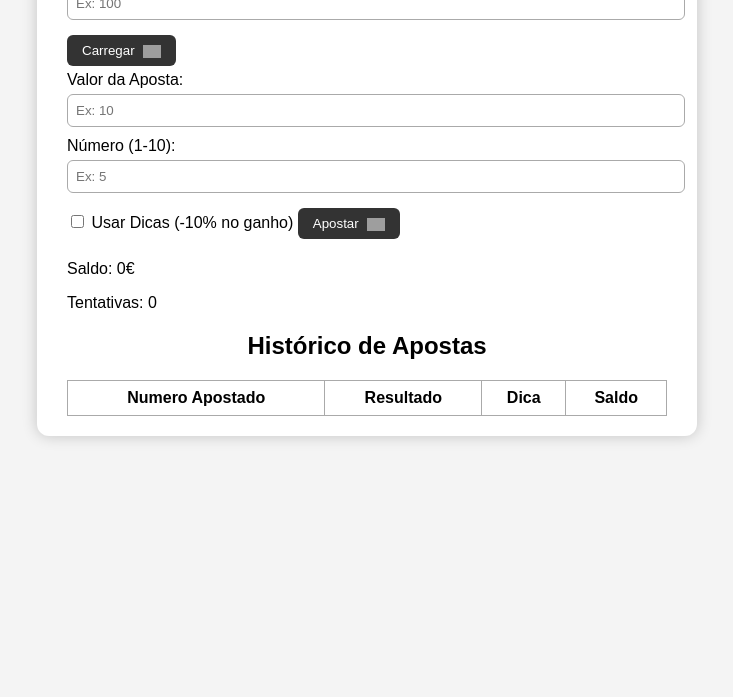
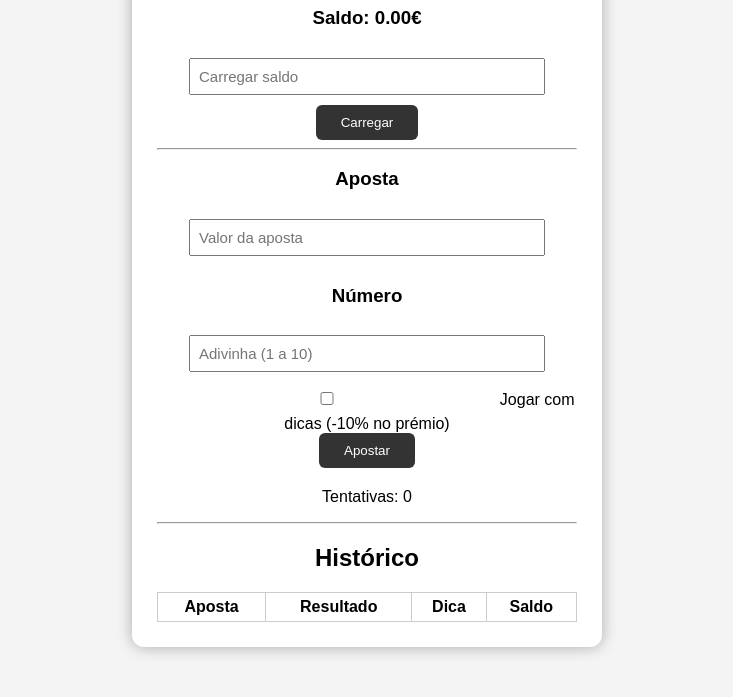
Before and after one commit to Kintino008/Kintino008.github.io, a plain HTML site: page trabalho 13/index.html in a window 1280 px wide. Shown: the part 186-883 px from the top of the page, without its empty margins (273-1006 px from the left). Before the commit the page ends 800 px from the top, so only its background shows below. Drawn offline with Linux system fonts and the light colour scheme; grey boxes are pictures that could not be loaded.

Commit message:
suhueahih

```diff
--- a/trabalho 13/index.html
+++ b/trabalho 13/index.html
@@ -3,57 +3,60 @@
 <head>
     <meta charset="UTF-8">
     <meta name="viewport" content="width=device-width, initial-scale=1.0">
-    <title>Jogo de Sorteio</title>
+    <title>Jogo do Número Secreto</title>
     <link rel="stylesheet" href="style.css">
 </head>
 <body>
-    <div class="container">
-        <h1>Jogo de Apostas: Sorteio de 1 a 10</h1>
 
-        <div class="saldo-section">
-            <label for="saldoInput">Carregar Saldo:</label>
-            <input type="number" id="saldoInput" placeholder="Ex: 100">
-            <button id="carregarSaldo">Carregar <img src="https://i.imgur.com/ZgO3F0k.png" alt="nota" class="money-icon"></button>
+    <div class="card">
+
+        <h1>🎲 Jogo do Número Secreto (1 a 10)</h1>
+
+        <h3>Saldo: <span id="saldoDisplay">0.00</span>€</h3>
+        <input type="number" id="saldoInput" placeholder="Carregar saldo" min="1">
+        <button id="carregarSaldo">Carregar</button>
+
+        <hr>
+
+        <h3>Aposta</h3>
+        <input type="number" id="apostaValor" placeholder="Valor da aposta" min="1">
+
+        <h3>Número</h3>
+        <input type="number" id="apostaNumero" placeholder="Adivinha (1 a 10)" min="1" max="10">
+
+        <div class="dicas">
+            <label>
+                <input type="checkbox" id="usarDica">
+                Jogar com dicas (-10% no prémio)
+            </label>
         </div>
 
-        <div class="aposta-section">
-            <label for="apostaValor">Valor da Aposta:</label>
-            <input type="number" id="apostaValor" placeholder="Ex: 10">
+        <button id="apostar">Apostar</button>
 
-            <label for="apostaNumero">Número (1-10):</label>
-            <input type="number" id="apostaNumero" placeholder="Ex: 5">
+        <p id="mensagem"></p>
+        <p>Tentativas: <span id="tentativas">0</span></p>
 
-            <label>
-                <input type="checkbox" id="usarDica"> Usar Dicas (-10% no ganho)
-            </label>
+        <!-- Imagem de vitória -->
+        <img id="imgVitoria" src="1000037384.jpg" style="display:none; width:250px; margin-top:20px;">
 
-            <button id="apostar">Apostar <img src="https://i.imgur.com/ZgO3F0k.png" alt="nota" class="money-icon"></button>
-        </div>
+        <!-- Cheque -->
+        <div id="cheque" class="cheque"></div>
 
-        <div class="status">
-            <p id="mensagem"></p>
-            <p>Saldo: <span id="saldoDisplay">0</span>€</p>
-            <p>Tentativas: <span id="tentativas">0</span></p>
-        </div>
+        <hr>
 
-        <h2>Histórico de Apostas</h2>
+        <h2>Histórico</h2>
         <table>
             <thead>
                 <tr>
-                    <th>Numero Apostado</th>
+                    <th>Aposta</th>
                     <th>Resultado</th>
                     <th>Dica</th>
                     <th>Saldo</th>
                 </tr>
             </thead>
-            <tbody id="history">
-                <!-- Linhas geradas dinamicamente -->
-            </tbody>
+            <tbody id="history"></tbody>
         </table>
 
-        <div id="cheque" class="cheque">
-            <!-- Cheque final aparecerá aqui -->
-        </div>
     </div>
 
     <script src="script.js"></script>
--- a/trabalho 13/script.js
+++ b/trabalho 13/script.js
@@ -1,54 +1,49 @@
-// Estado do jogo
 let saldo = 0;
 let tentativas = 0;
 let numeroSorteado = gerarNumero();
+
 const history = document.getElementById("history");
-
-// Elementos do DOM
 const saldoDisplay = document.getElementById("saldoDisplay");
 const mensagem = document.getElementById("mensagem");
 const chequeDiv = document.getElementById("cheque");
 const apostarBtn = document.getElementById("apostar");
+const imgVitoria = document.getElementById("imgVitoria");
 
-// Função para gerar número aleatório entre 1 e 10
 function gerarNumero() {
     return Math.floor(Math.random() * 10) + 1;
 }
 
-// Atualiza o saldo na interface
 function atualizarSaldoDisplay() {
     saldoDisplay.textContent = saldo.toFixed(2);
 }
 
-// Carregar saldo
 document.getElementById("carregarSaldo").addEventListener("click", () => {
     const valor = parseFloat(document.getElementById("saldoInput").value);
     if (isNaN(valor) || valor <= 0) {
-        alert("Introduz um valor válido para o saldo.");
+        alert("Introduz um valor válido para carregar saldo.");
         return;
     }
+
     saldo += valor;
     atualizarSaldoDisplay();
     document.getElementById("saldoInput").value = "";
 });
 
-// Apostar
 apostarBtn.addEventListener("click", () => {
     const apostaValor = parseFloat(document.getElementById("apostaValor").value);
     const apostaNumero = parseInt(document.getElementById("apostaNumero").value);
     const usarDica = document.getElementById("usarDica").checked;
 
-    // Validação
     if (isNaN(apostaValor) || apostaValor <= 0) {
         alert("Valor de aposta inválido.");
         return;
     }
     if (isNaN(apostaNumero) || apostaNumero < 1 || apostaNumero > 10) {
-        alert("Número de aposta inválido (1 a 10).");
+        alert("Número inválido (1-10).");
         return;
     }
     if (apostaValor > saldo) {
-        alert("Não tens saldo suficiente para essa aposta.");
+        alert("Saldo insuficiente.");
         return;
     }
 
@@ -56,50 +51,57 @@ apostarBtn.addEventListener("click", () => {
     let resultado = "";
     let dica = "";
 
-    // Verifica se acertou
     if (apostaNumero === numeroSorteado) {
+
         let ganho = usarDica ? apostaValor * 0.9 : apostaValor;
         saldo += ganho;
         resultado = "Acertou!";
-        mensagem.textContent = "🎉 Parabéns! Acertaste!";
-        mensagem.style.color = "white";
+
+        mensagem.textContent = "🎉 Acertaste!";
         document.body.style.backgroundColor = "green";
 
-        // Bloqueia inputs e botão
+        // ÁUDIO DE VITÓRIA
+        const audio = new Audio("pou-estourado_zIWCpMy.mp3");
+        audio.play();
+
+        // MOSTRAR IMAGEM DE VITÓRIA
+        imgVitoria.style.display = "block";
+
+        // Bloquear inputs
         document.getElementById("apostaValor").disabled = true;
         document.getElementById("apostaNumero").disabled = true;
         document.getElementById("usarDica").disabled = true;
         apostarBtn.disabled = true;
 
-        // Emite cheque
+        // CHEQUE
         chequeDiv.style.display = "block";
-        chequeDiv.innerHTML = `CHEQUE<br>Nome: Tania<br>Quantia: ${ganho.toFixed(2)}€`;
+        chequeDiv.innerHTML = `CHEQUE<br>Nome: Jogador<br>Quantia: ${ganho.toFixed(2)}€`;
+
     } else {
         saldo -= apostaValor;
-        resultado = "Falhou!";
-        mensagem.textContent = "❌ Errou Oxana! Tenta novamente.";
-        mensagem.style.color = "white";
+        resultado = "Falhou";
+
+        mensagem.textContent = "❌ Erraste!";
         document.body.style.backgroundColor = "red";
 
-        // Dá dica **apenas se usarDica estiver marcado**
         if (usarDica) {
             dica = apostaNumero < numeroSorteado ? "Maior" : "Menor";
-        } else {
-            dica = "";
         }
     }
 
     atualizarSaldoDisplay();
 
-    // Regista no histórico
     const tr = document.createElement("tr");
-    tr.innerHTML = `<td>${apostaNumero}</td><td>${resultado}</td><td>${dica}</td><td>${saldo.toFixed(2)}€</td>`;
+    tr.innerHTML = `
+        <td>${apostaNumero}</td>
+        <td>${resultado}</td>
+        <td>${dica}</td>
+        <td>${saldo.toFixed(2)}€</td>
+    `;
     history.appendChild(tr);
 
-    // Atualiza tentativas
     document.getElementById("tentativas").textContent = tentativas;
 
-    // Limpa inputs da aposta
     document.getElementById("apostaNumero").value = "";
     document.getElementById("apostaValor").value = "";
 });
--- a/trabalho 13/style.css
+++ b/trabalho 13/style.css
@@ -1,79 +1,65 @@
 body {
-    font-family: Arial, sans-serif;
-    background-color: #f4f4f4;
-    transition: background-color 0.5s ease;
     margin: 0;
     padding: 0;
+    font-family: Arial, sans-serif;
+    background: #f4f4f4;
+    transition: background-color 0.4s ease;
 }
 
-.container {
-    width: 90%;
-    max-width: 600px;
+.card {
+    width: 420px;
     margin: 50px auto;
     background: white;
-    padding: 20px 30px;
+    padding: 25px;
     border-radius: 12px;
-    box-shadow: 0 0 15px rgba(0,0,0,0.2);
-}
-
-h1, h2 {
+    box-shadow: 0 0 15px rgba(0,0,0,0.3);
     text-align: center;
 }
 
-input[type="number"] {
-    width: 100%;
+input {
+    width: 80%;
     padding: 8px;
-    margin: 5px 0 10px 0;
-    border-radius: 6px;
-    border: 1px solid #aaa;
+    margin: 10px 0;
+    font-size: 15px;
 }
 
 button {
-    padding: 8px 15px;
+    padding: 10px 25px;
     background: #333;
     color: white;
     border: none;
     border-radius: 6px;
     cursor: pointer;
-    margin: 5px 0;
-}
-
-button img.money-icon {
-    width: 18px;
-    vertical-align: middle;
-    margin-left: 5px;
+    transition: 0.3s;
 }
 
 button:hover {
     background: black;
 }
 
-.status p {
-    font-size: 16px;
-}
-
 table {
     width: 100%;
     border-collapse: collapse;
-    margin-top: 10px;
+    margin-top: 15px;
 }
 
-table, th, td {
-    border: 1px solid #aaa;
+table th, table td {
+    border: 1px solid #ccc;
+    padding: 5px;
 }
 
-th, td {
-    padding: 8px;
-    text-align: center;
+#mensagem {
+    font-size: 20px;
+    font-weight: bold;
 }
 
 .cheque {
+    display: none;
     margin-top: 20px;
-    background: #f9f1c4;
-    border: 2px solid #ccc;
     padding: 15px;
-    border-radius: 10px;
-    text-align: center;
+    background: #e6ffe6;
+    border: 2px dashed green;
+    border-radius: 8px;
+    font-size: 18px;
     font-weight: bold;
-    display: none;
 }
```
Also changed, not shown: trabalho 13/1000037384.jpg (added), 1 other file.
